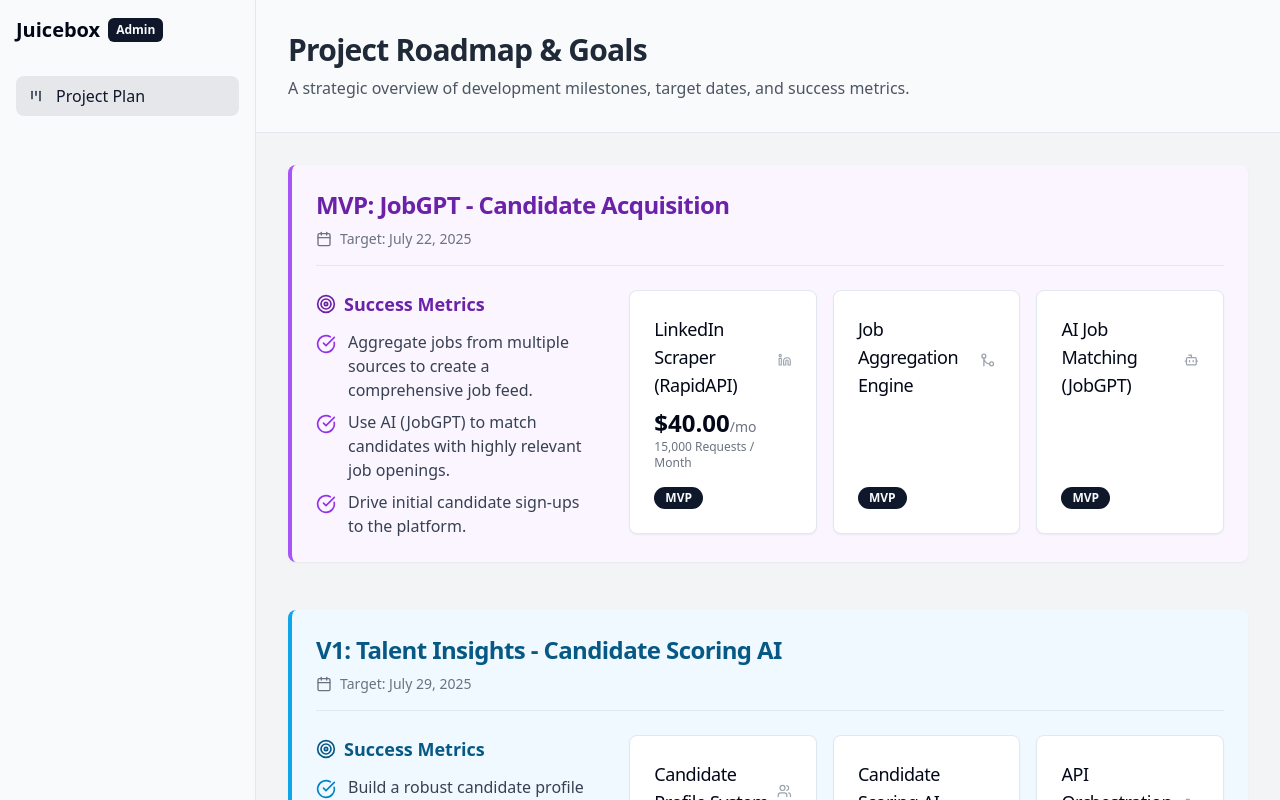
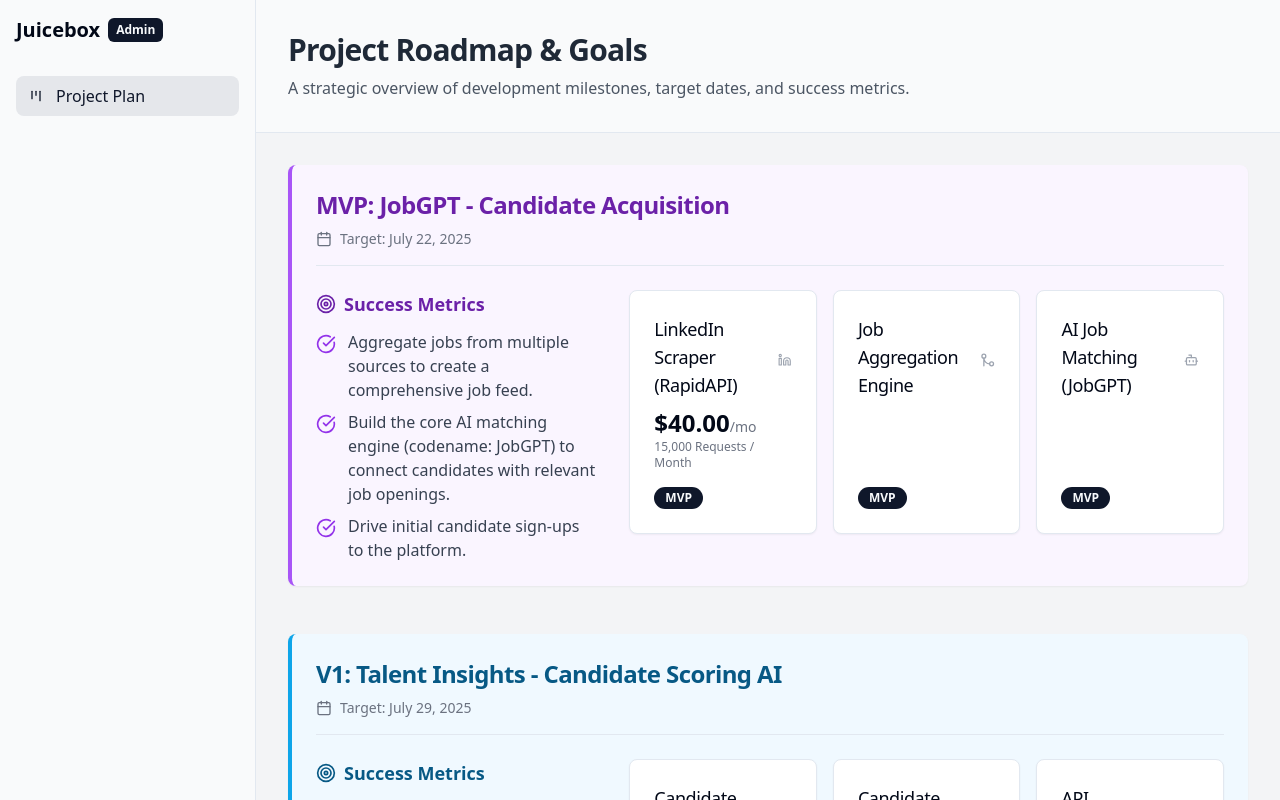
Before and after one commit to inevitablesale/swift-alpaca-dash, a React (Vite) app: page /admin/project-plan in a window 1280 px wide. Shown: the top 800 px of the page. Built offline with nearby package versions, Linux system fonts and the light colour scheme.

Commit message:
[dyad] Clarifying JobGPT codename - wrote 1 file(s)

```diff
--- a/src/pages/admin/ProjectPlan.tsx
+++ b/src/pages/admin/ProjectPlan.tsx
@@ -40,7 +40,7 @@ const milestones: Milestone[] = [
     date: 'Target: July 22, 2025',
     successMetrics: [
       'Aggregate jobs from multiple sources to create a comprehensive job feed.',
-      'Use AI (JobGPT) to match candidates with highly relevant job openings.',
+      'Build the core AI matching engine (codename: JobGPT) to connect candidates with relevant job openings.',
       'Drive initial candidate sign-ups to the platform.',
     ],
   },
```
